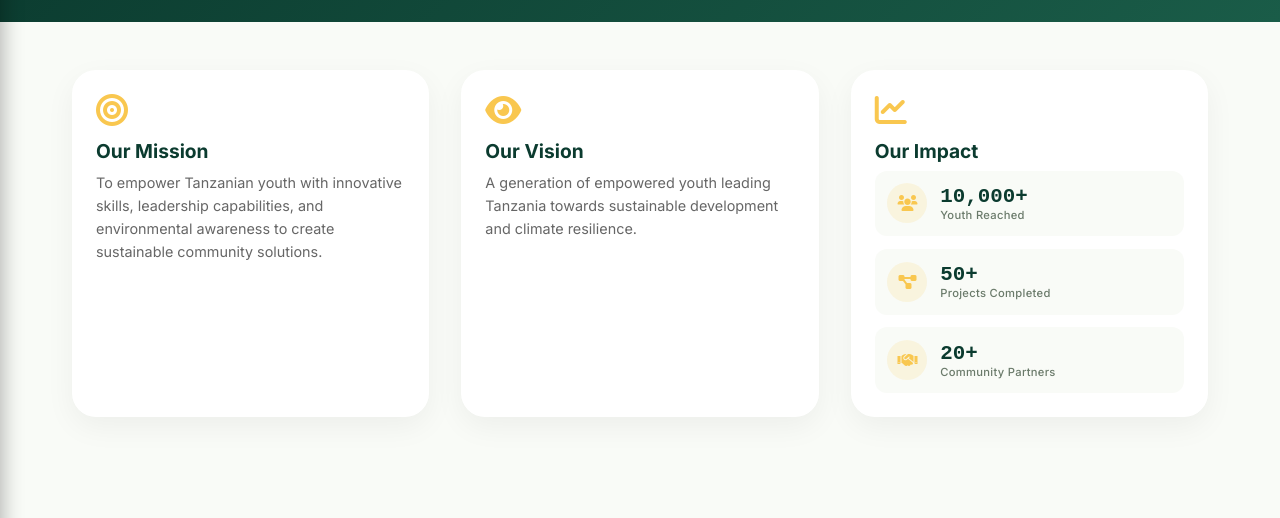
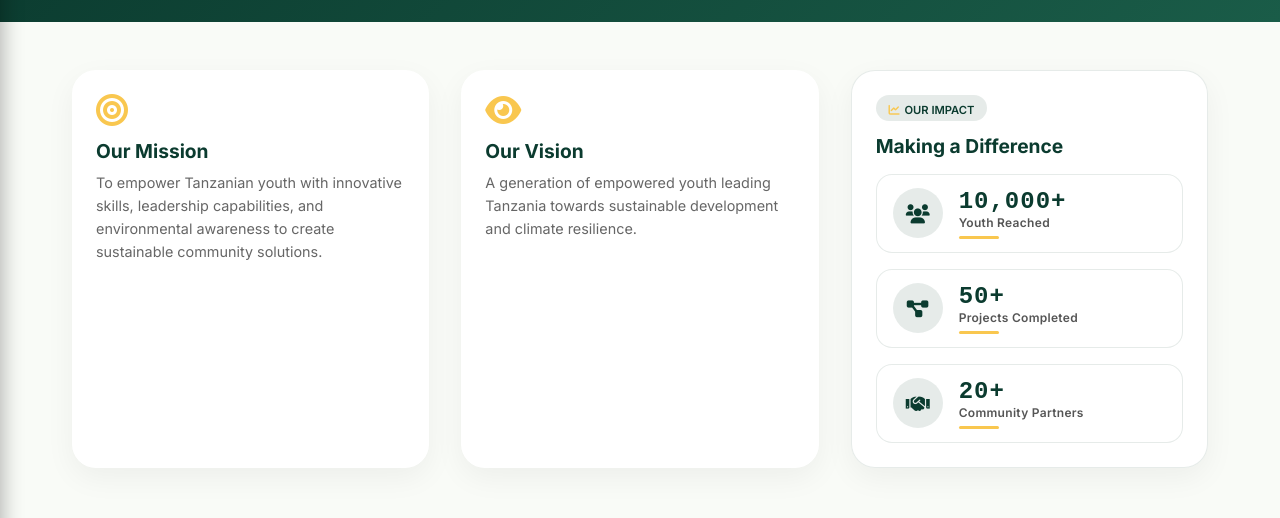
Before and after one commit to ellysabbath/vuma, a React (Vite) app: page /about in a window 1280 px wide. Shown: the part 170-688 px from the top of the page. Built offline with nearby package versions, Linux system fonts and the light colour scheme; no server answers.

Commit message:
my cmmit to production

```diff
--- a/src/pages/About.jsx
+++ b/src/pages/About.jsx
@@ -5,21 +5,37 @@ import 'aos/dist/aos.css';
 const About = () => {
   const [isVisible, setIsVisible] = useState(false);
   const [counters, setCounters] = useState({
-    youth_reached: 0,
-    projects_completed: 0,
-    community_partners: 0
+    youth: 0,
+    projects: 0,
+    partners: 0
   });
-  const [impactData, setImpactData] = useState({
-    youth_reached: 0,
-    youth_label: 'Youth Reached',
-    youth_suffix: '+',
-    projects_completed: 0,
-    projects_label: 'Projects Completed',
-    projects_suffix: '+',
-    community_partners: 0,
-    partners_label: 'Community Partners',
-    partners_suffix: '+'
-  });
+  const [statsData, setStatsData] = useState([
+    {
+      id: 'youth',
+      label: 'Youth Reached',
+      value: 0,
+      suffix: '+',
+      icon: 'fas fa-users',
+      color: '#0B3B2F'
+    },
+    {
+      id: 'projects',
+      label: 'Projects Completed',
+      value: 0,
+      suffix: '+',
+      icon: 'fas fa-project-diagram',
+      color: '#0B3B2F'
+    },
+    {
+      id: 'partners',
+      label: 'Community Partners',
+      value: 0,
+      suffix: '+',
+      icon: 'fas fa-handshake',
+      color: '#0B3B2F'
+    }
+  ]);
+  const [isFirstLoad, setIsFirstLoad] = useState(true);
 
   const sectionRef = useRef(null);
   const hasAnimated = useRef(false);
@@ -28,83 +44,87 @@ const About = () => {
   const isAnimatingRef = useRef(false);
   const targetValuesRef = useRef(null);
   const animationFrameRef = useRef(null);
+  const animationStartTimeRef = useRef(null);
 
-  const API_BASE_URL = 'https://vuma.pythonanywhere.com/api';
+  const API_BASE_URL = 'https://vuma.pythonanywhere.com/leaders';
 
-  // Fetch impact data from API - Updated to use /impacts/ endpoint
-  const fetchImpactData = async () => {
+  // Fetch stats from API - Same method as StatsComponent
+  const fetchStats = async () => {
     try {
       const response = await fetch(`${API_BASE_URL}/stats/`);
-      if (!response.ok) {
-        throw new Error(`HTTP ${response.status}`);
-      }
       const data = await response.json();
 
-      let impactData = [];
-      if (Array.isArray(data)) {
-        impactData = data;
-      } else if (data.results) {
-        impactData = data.results;
-      } else if (data.data) {
-        impactData = data.data;
+      if (data.success && data.data) {
+        const newStatsData = [
+          {
+            id: 'youth',
+            label: 'Youth Reached',
+            value: data.data.youth_empowered || 0,
+            suffix: '+',
+            icon: 'fas fa-users',
+            color: '#0B3B2F'
+          },
+          {
+            id: 'projects',
+            label: 'Projects Completed',
+            value: data.data.projects_completed || 0,
+            suffix: '+',
+            icon: 'fas fa-project-diagram',
+            color: '#0B3B2F'
+          },
+          {
+            id: 'partners',
+            label: 'Community Partners',
+            value: data.data.community_partners || 0,
+            suffix: '+',
+            icon: 'fas fa-handshake',
+            color: '#0B3B2F'
           }
+        ];
 
-      if (impactData.length > 0) {
-        const impact = impactData[0];
-        const newImpactData = {
-          youth_reached: impact.youth_reached_target || 0,
-          youth_label: impact.youth_reached_label || 'Youth Reached',
-          youth_suffix: impact.youth_reached_suffix || '+',
-          projects_completed: impact.projects_completed_target || 0,
-          projects_label: impact.projects_completed_label || 'Projects Completed',
-          projects_suffix: impact.projects_completed_suffix || '+',
-          community_partners: impact.community_partners_target || 0,
-          partners_label: impact.community_partners_label || 'Community Partners',
-          partners_suffix: impact.community_partners_suffix || '+'
-        };
-
-        setImpactData(newImpactData);
-        targetValuesRef.current = newImpactData;
+        setStatsData(newStatsData);
+        targetValuesRef.current = newStatsData;
 
         // If stats are visible and not currently animating, restart counters with new values
         if (statsVisibleRef.current && !isAnimatingRef.current) {
+          // Reset counters to 0 before starting new animation
           setCounters({
-            youth_reached: 0,
-            projects_completed: 0,
-            community_partners: 0
+            youth: 0,
+            projects: 0,
+            partners: 0
           });
+          // Start counters with new values after a small delay
           setTimeout(() => {
-            startCounters(newImpactData);
+            startCounters(newStatsData);
           }, 100);
+        }
+
+        if (isFirstLoad) {
+          setIsFirstLoad(false);
         }
       }
     } catch (error) {
-      console.error('Error fetching impact data:', error);
+      console.error('Error fetching stats:', error);
       // Use default values if API fails
-      const defaultData = {
-        youth_reached: 10000,
-        youth_label: 'Youth Reached',
-        youth_suffix: '+',
-        projects_completed: 50,
-        projects_label: 'Projects Completed',
-        projects_suffix: '+',
-        community_partners: 20,
-        partners_label: 'Community Partners',
-        partners_suffix: '+'
-      };
-      setImpactData(defaultData);
-      targetValuesRef.current = defaultData;
+      const defaultStats = [
+        { id: 'youth', label: 'Youth Reached', value: 10000, suffix: '+', icon: 'fas fa-users', color: '#0B3B2F' },
+        { id: 'projects', label: 'Projects Completed', value: 50, suffix: '+', icon: 'fas fa-project-diagram', color: '#0B3B2F' },
+        { id: 'partners', label: 'Community Partners', value: 20, suffix: '+', icon: 'fas fa-handshake', color: '#0B3B2F' }
+      ];
+      setStatsData(defaultStats);
+      targetValuesRef.current = defaultStats;
     }
   };
 
-  // Auto-fetch every 1 second
+  // Auto-fetch every 1 second - Same as StatsComponent
   useEffect(() => {
     AOS.init({ duration: 800, once: false });
-    fetchImpactData();
+    // Initial fetch
+    fetchStats();
 
     // Set up interval for auto-fetch every 1 second
     fetchIntervalRef.current = setInterval(() => {
-      fetchImpactData();
+      fetchStats();
     }, 1000);
 
     // Cleanup interval on unmount
@@ -118,7 +138,7 @@ const About = () => {
     };
   }, []);
 
-  // Intersection Observer for section visibility
+  // Intersection Observer for section visibility - Same as StatsComponent
   useEffect(() => {
     const observer = new IntersectionObserver(
       (entries) => {
@@ -128,14 +148,14 @@ const About = () => {
             statsVisibleRef.current = true;
             if (!hasAnimated.current) {
               hasAnimated.current = true;
-              startCounters(impactData);
+              startCounters(statsData);
             } else if (!isAnimatingRef.current) {
               // Restart counters with current data when coming back into view
-              const currentData = targetValuesRef.current || impactData;
+              const currentData = targetValuesRef.current || statsData;
               setCounters({
-                youth_reached: 0,
-                projects_completed: 0,
-                community_partners: 0
+                youth: 0,
+                projects: 0,
+                partners: 0
               });
               setTimeout(() => {
                 startCounters(currentData);
@@ -159,29 +179,31 @@ const About = () => {
         observer.unobserve(sectionRef.current);
       }
     };
-  }, [impactData]);
+  }, [statsData]);
 
-  // Smooth animation using requestAnimationFrame
+  // Smooth animation using requestAnimationFrame - Same as StatsComponent
   const startCounters = (data) => {
+    // Don't start if already animating
     if (isAnimatingRef.current) return;
 
-    const duration = 2500;
+    const duration = 2500; // 2.5 seconds
     const startTime = performance.now();
     const startValues = {
-      youth_reached: 0,
-      projects_completed: 0,
-      community_partners: 0
+      youth: 0,
+      projects: 0,
+      partners: 0
     };
 
-    const targets = {
-      youth_reached: data.youth_reached || 0,
-      projects_completed: data.projects_completed || 0,
-      community_partners: data.community_partners || 0
-    };
+    // Get target values from data
+    const targets = {};
+    data.forEach(stat => {
+      targets[stat.id] = stat.value;
+    });
 
     targetValuesRef.current = data;
     isAnimatingRef.current = true;
 
+    // Cancel any existing animation
     if (animationFrameRef.current) {
       cancelAnimationFrame(animationFrameRef.current);
     }
@@ -189,19 +211,25 @@ const About = () => {
     const animate = (currentTime) => {
       const elapsed = currentTime - startTime;
       const progress = Math.min(elapsed / duration, 1);
+
+      // Ease out cubic function for smooth deceleration
       const eased = 1 - Math.pow(1 - progress, 3);
 
-      const currentValues = {
-        youth_reached: Math.round(targets.youth_reached * eased),
-        projects_completed: Math.round(targets.projects_completed * eased),
-        community_partners: Math.round(targets.community_partners * eased)
-      };
+      // Calculate current values
+      const currentValues = {};
+      Object.keys(targets).forEach(key => {
+        const target = targets[key];
+        const start = startValues[key] || 0;
+        currentValues[key] = Math.round(start + (target - start) * eased);
+      });
 
       setCounters(currentValues);
 
       if (progress < 1) {
+        // Continue animation
         animationFrameRef.current = requestAnimationFrame(animate);
       } else {
+        // Animation complete - set final values
         setCounters(targets);
         isAnimatingRef.current = false;
         animationFrameRef.current = null;
@@ -227,8 +255,10 @@ const About = () => {
           cursor: default;
         }
         .stat-card:hover {
-          transform: translateY(-5px) scale(1.02);
-          background: rgba(11,59,47,0.02);
+          transform: translateY(-10px);
+          background: rgba(255,255,255,1) !important;
+          box-shadow: 0 20px 40px rgba(0,0,0,0.1) !important;
+          border: 1px solid rgba(249,199,79,0.3) !important;
         }
         .stat-card:hover .icon-wrapper {
           transform: scale(1.1);
@@ -239,6 +269,12 @@ const About = () => {
         }
         .count-number {
           transition: all 0.1s ease;
+        }
+        .stat-card .underline {
+          transition: width 0.3s ease;
+        }
+        .stat-card:hover .underline {
+          width: 80px !important;
         }
       `}</style>
 
@@ -276,150 +312,95 @@ const About = () => {
             </p>
           </div>
 
-          {/* Our Impact Card - Fetches only integers from API */}
+          {/* Our Impact Card - Now using same data structure as StatsComponent */}
           <div data-aos="fade-left" style={{
-            background: 'white',
+            background: 'rgba(255,255,255,0.9)',
+            backdropFilter: 'blur(10px)',
             borderRadius: '24px',
             padding: '1.5rem',
             boxShadow: '0 10px 30px rgba(0,0,0,0.05)',
+            border: '1px solid rgba(11,59,47,0.1)',
             display: 'flex',
             flexDirection: 'column'
           }}>
-            <i className="fas fa-chart-line" style={{ fontSize: '2rem', color: '#F9C74F', marginBottom: '0.8rem' }}></i>
-            <h3 style={{ color: '#0B3B2F', marginBottom: '0.5rem', fontSize: '1.2rem' }}>Our Impact</h3>
+            <div style={{
+              display: 'inline-block',
+              background: 'rgba(11,59,47,0.1)',
+              padding: '0.2rem 0.8rem',
+              borderRadius: '50px',
+              marginBottom: '0.8rem',
+              alignSelf: 'flex-start'
+            }}>
+              <span style={{ color: '#0B3B2F', fontWeight: 600, fontSize: '0.7rem' }}>
+                <i className="fas fa-chart-line" style={{ marginRight: '0.3rem', color: '#F9C74F' }}></i>
+                OUR IMPACT
+              </span>
+            </div>
 
-            <div style={{ display: 'flex', flexDirection: 'column', gap: '0.8rem', flex: 1, justifyContent: 'center' }}>
-              {/* Youth Reached */}
-              <div className="stat-card" style={{
-                padding: '0.8rem',
-                borderRadius: '12px',
-                background: '#f9fbf7',
+            <h3 style={{ color: '#0B3B2F', marginBottom: '1rem', fontSize: '1.2rem', fontWeight: 700 }}>
+              Making a Difference
+            </h3>
+
+            <div style={{ display: 'flex', flexDirection: 'column', gap: '1rem', flex: 1, justifyContent: 'center' }}>
+              {statsData.map((stat, idx) => (
+                <div
+                  key={stat.id}
+                  className="stat-card"
+                  style={{
+                    padding: '0.8rem 1rem',
+                    borderRadius: '16px',
+                    background: 'rgba(255,255,255,0.9)',
+                    backdropFilter: 'blur(10px)',
                     display: 'flex',
                     alignItems: 'center',
-                gap: '0.8rem',
+                    gap: '1rem',
+                    border: '1px solid rgba(11,59,47,0.1)',
                     opacity: isVisible ? 1 : 0,
                     transform: isVisible ? 'translateY(0) scale(1)' : 'translateY(20px) scale(0.95)',
-                transition: `all 0.6s cubic-bezier(0.4, 0, 0.2, 1) 0.1s`
-              }}>
+                    transition: `all 0.6s cubic-bezier(0.4, 0, 0.2, 1) ${idx * 0.1}s`
+                  }}
+                >
                   <div className="icon-wrapper" style={{
-                  width: '40px',
-                  height: '40px',
-                  background: 'rgba(249,199,79,0.15)',
+                    width: '50px',
+                    height: '50px',
+                    background: 'rgba(11,59,47,0.1)',
                     borderRadius: '50%',
                     display: 'flex',
                     alignItems: 'center',
                     justifyContent: 'center',
                     flexShrink: 0
                   }}>
-                  <i className="fas fa-users" style={{ fontSize: '1rem', color: '#F9C74F' }}></i>
+                    <i className={stat.icon} style={{ fontSize: '1.2rem', color: '#0B3B2F' }}></i>
                   </div>
                   <div style={{ flex: 1 }}>
                     <div className="count-number" style={{
-                    fontSize: '1.3rem',
+                      fontSize: '1.5rem',
                       fontWeight: 800,
                       color: '#0B3B2F',
-                    fontFamily: 'monospace'
+                      fontFamily: 'monospace',
+                      letterSpacing: '1px'
                     }}>
-                    {formatNumber(counters.youth_reached || 0)}{impactData.youth_suffix || '+'}
+                      {formatNumber(counters[stat.id] || 0)}{stat.suffix}
                     </div>
                     <div style={{
-                    color: '#6a7a6a',
-                    fontSize: '0.7rem',
-                    fontWeight: 500,
+                      color: '#555',
+                      fontSize: '0.75rem',
+                      fontWeight: 600,
                       letterSpacing: '0.3px'
                     }}>
-                    {impactData.youth_label || 'Youth Reached'}
+                      {stat.label}
+                    </div>
+                    <div className="underline" style={{
+                      width: '40px',
+                      height: '3px',
+                      background: '#F9C74F',
+                      marginTop: '0.4rem',
+                      borderRadius: '2px',
+                      transition: 'width 0.3s ease'
+                    }} />
                   </div>
                 </div>
-              </div>
-
-              {/* Projects Completed */}
-              <div className="stat-card" style={{
-                padding: '0.8rem',
-                borderRadius: '12px',
-                background: '#f9fbf7',
-                display: 'flex',
-                alignItems: 'center',
-                gap: '0.8rem',
-                opacity: isVisible ? 1 : 0,
-                transform: isVisible ? 'translateY(0) scale(1)' : 'translateY(20px) scale(0.95)',
-                transition: `all 0.6s cubic-bezier(0.4, 0, 0.2, 1) 0.2s`
-              }}>
-                <div className="icon-wrapper" style={{
-                  width: '40px',
-                  height: '40px',
-                  background: 'rgba(249,199,79,0.15)',
-                  borderRadius: '50%',
-                  display: 'flex',
-                  alignItems: 'center',
-                  justifyContent: 'center',
-                  flexShrink: 0
-                }}>
-                  <i className="fas fa-project-diagram" style={{ fontSize: '1rem', color: '#F9C74F' }}></i>
-                </div>
-                <div style={{ flex: 1 }}>
-                  <div className="count-number" style={{
-                    fontSize: '1.3rem',
-                    fontWeight: 800,
-                    color: '#0B3B2F',
-                    fontFamily: 'monospace'
-                  }}>
-                    {formatNumber(counters.projects_completed || 0)}{impactData.projects_suffix || '+'}
-                  </div>
-                  <div style={{
-                    color: '#6a7a6a',
-                    fontSize: '0.7rem',
-                    fontWeight: 500,
-                    letterSpacing: '0.3px'
-                  }}>
-                    {impactData.projects_label || 'Projects Completed'}
-                  </div>
-                </div>
-              </div>
-
-              {/* Community Partners */}
-              <div className="stat-card" style={{
-                padding: '0.8rem',
-                borderRadius: '12px',
-                background: '#f9fbf7',
-                display: 'flex',
-                alignItems: 'center',
-                gap: '0.8rem',
-                opacity: isVisible ? 1 : 0,
-                transform: isVisible ? 'translateY(0) scale(1)' : 'translateY(20px) scale(0.95)',
-                transition: `all 0.6s cubic-bezier(0.4, 0, 0.2, 1) 0.3s`
-              }}>
-                <div className="icon-wrapper" style={{
-                  width: '40px',
-                  height: '40px',
-                  background: 'rgba(249,199,79,0.15)',
-                  borderRadius: '50%',
-                  display: 'flex',
-                  alignItems: 'center',
-                  justifyContent: 'center',
-                  flexShrink: 0
-                }}>
-                  <i className="fas fa-handshake" style={{ fontSize: '1rem', color: '#F9C74F' }}></i>
-                </div>
-                <div style={{ flex: 1 }}>
-                  <div className="count-number" style={{
-                    fontSize: '1.3rem',
-                    fontWeight: 800,
-                    color: '#0B3B2F',
-                    fontFamily: 'monospace'
-                  }}>
-                    {formatNumber(counters.community_partners || 0)}{impactData.partners_suffix || '+'}
-                  </div>
-                  <div style={{
-                    color: '#6a7a6a',
-                    fontSize: '0.7rem',
-                    fontWeight: 500,
-                    letterSpacing: '0.3px'
-                  }}>
-                    {impactData.partners_label || 'Community Partners'}
-                  </div>
-                </div>
-              </div>
+              ))}
             </div>
           </div>
         </div>
```
Lines whose indentation alone changed are shown as unchanged.
